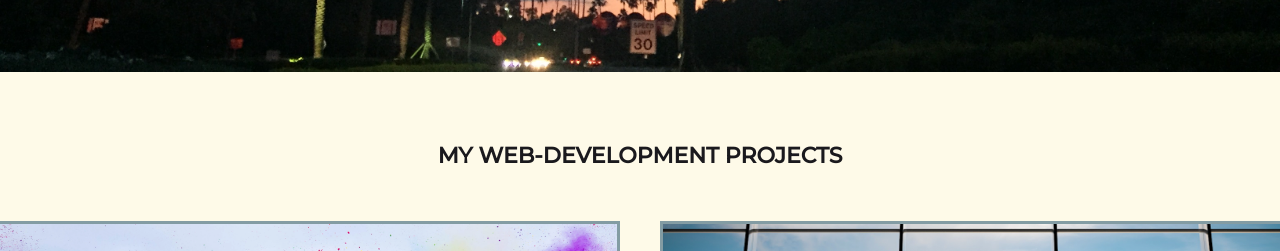
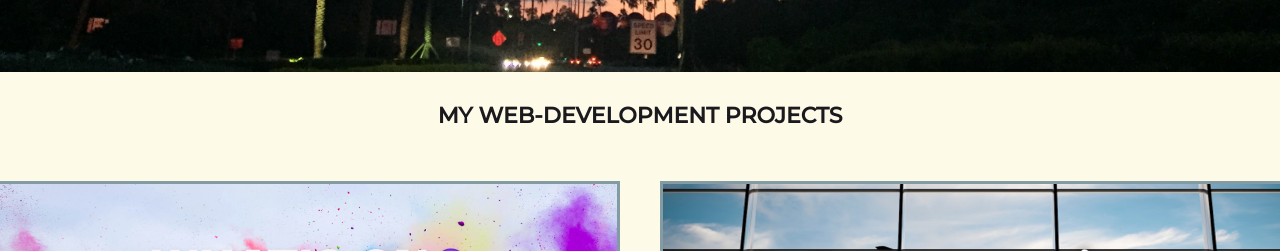
Before and after one commit to sophia4422/my-react-portfolio, a React (Create React App) app: page / in a window 1280 px wide. Shown: the part 694-945 px from the top of the page. Built offline with nearby package versions, Linux system fonts and the light colour scheme.

Commit message:
removed white space

```diff
--- a/src/App.css
+++ b/src/App.css
@@ -105,7 +105,7 @@
   color: var(--darkGrey);
   font-size: 22px;
   text-align: center;
-  margin-top: 5rem;
+  /* margin-top: 5rem; */
 }
 
 .project-picture {
--- a/src/components/Projects.js
+++ b/src/components/Projects.js
@@ -40,7 +40,7 @@ export const Projects = () => {
             <h2 className="proj-title">Virtual Holiday</h2>
             <p className="proj-para">Travel Abroad From Home!</p>
             <a
-              href="https://github.com/C-Sim/virtual-holidayhttps://github.com/C-Sim/virtual-holiday"
+              href="https://github.com/C-Sim/virtual-holiday"
               target="_blank"
               alt="Github"
               title="Github"
```
